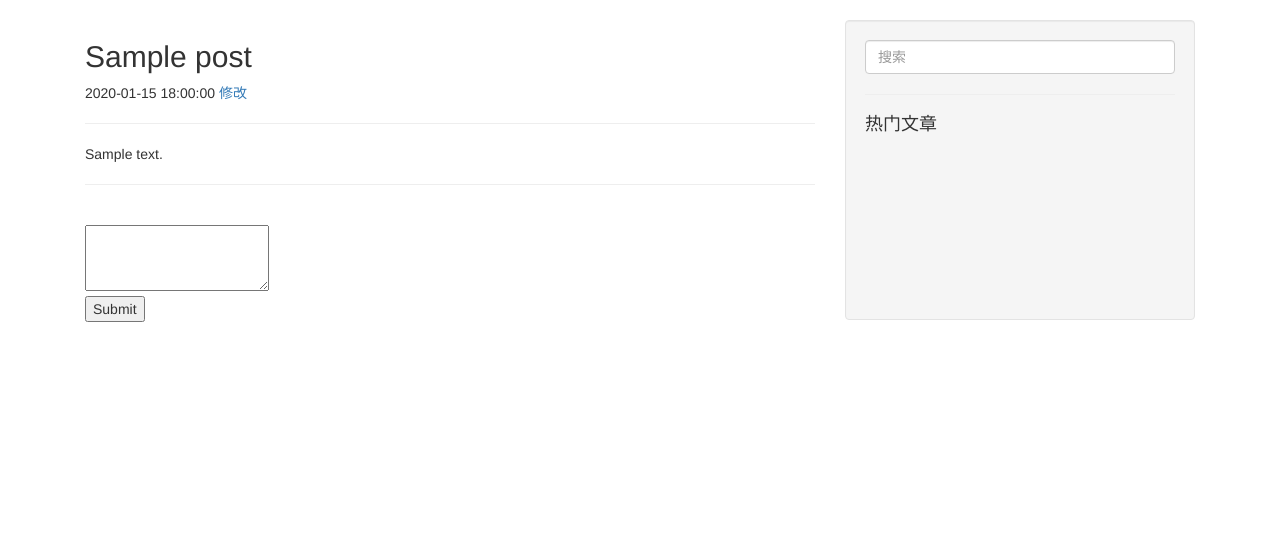
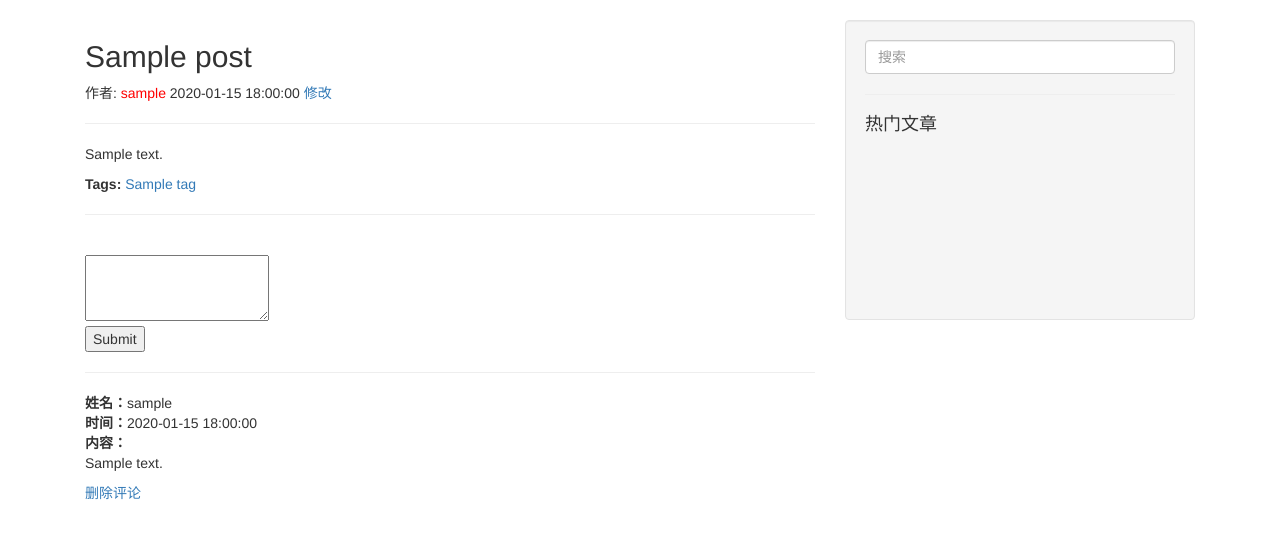
Before and after one commit to nzlikebox/bbs, a Django app: page /post/read/?post_id=1 in a window 1280 px wide. Shown: the part 101-640 px from the top of the page. Run offline with Django 3.2, Linux system fonts and the light colour scheme; tables that the repository leaves empty hold one stand-in row (values such as "Sample post"); data that the repository does not hold is empty; some libraries are stand-ins or nearby versions.

Commit message:
收尾工作‘

```diff
--- a/bbs/settings.py
+++ b/bbs/settings.py
@@ -49,7 +49,7 @@ MIDDLEWARE = [
     'django.contrib.auth.middleware.AuthenticationMiddleware',
     'django.contrib.messages.middleware.MessageMiddleware',
     'django.middleware.clickjacking.XFrameOptionsMiddleware',
-    'common.middleware.BlackListMiddleware',
+    # 'common.middleware.BlackListMiddleware',
 ]
 
 ROOT_URLCONF = 'bbs.urls'
--- a/bbs/urls.py
+++ b/bbs/urls.py
@@ -32,6 +32,8 @@ urlpatterns = [
     url(r'^post/edit/', post_views.post_edit),
     url(r'^post/search/', post_views.post_search),
     url(r'^post/top/', post_views.post_top),
+    url(r'^post/comment/', post_views.post_comment),
+    url(r'^post/tag_filter/', post_views.post_tag_filter),
 
     url(r'^user/register', user_views.user_register),
     url(r'^user/login', user_views.user_login),
--- a/post/models.py
+++ b/post/models.py
@@ -1,5 +1,6 @@
 from django.db import models
 
+from user.models import User
 # Create your models here.
 
 
@@ -7,3 +8,77 @@ class Post(models.Model):
     title = models.CharField(max_length=64)
     created = models.DateTimeField(auto_now_add=True)
     content = models.TextField()
+    uid = models.IntegerField()
+
+    @property
+    def auth(self):
+        if not hasattr(self, '_auth'):
+            self._auth = User.objects.get(id=self.uid)
+        return self._auth
+
+    def comments(self):       # 为什么没写@property在post_read.html中也能以post.comments这种形式调用
+        return Comment.objects.filter(post_id=self.id).order_by('-id')
+
+    # 返回跟本篇帖子有关的tag对象的方法
+    def tags(self):
+        relations = PostTagRelation.objects.filter(post_id=self.id).only('tag_id')
+        tag_id_list = [r.tag_id for r in relations]
+        return Tag.objects.filter(id__in=tag_id_list)
+
+    def update_tags(self, tag_names):
+        Tag.ensure_exist(tag_names)
+
+        update_names = set(tag_names)
+        exist_names = {t.name for t in self.tags()}
+
+        need_create_names = update_names - exist_names
+        PostTagRelation.add_post_tags(self.id, need_create_names)
+
+        need_delete_names = exist_names - update_names
+        PostTagRelation.del_post_tags(self.id, need_delete_names)
+
+
+class Comment(models.Model):
+    uid = models.IntegerField()
+    post_id = models.IntegerField()
+    created = models.DateTimeField(auto_now_add=True)
+    content = models.TextField()
+
+    def auth(self):
+        if not hasattr(self, '_auth'):
+            self._auth = User.objects.get(id=self.uid)
+            return self._auth
+
+
+class Tag(models.Model):
+    name = models.CharField(max_length=16, unique=True)
+
+    # 将用户输入的标签存入tag数据库中的方法
+    @classmethod
+    def ensure_exist(cls, names):
+        exist_names = {t.name for t in cls.objects.filter(name__in=names)}
+        new_names = set(names) - exist_names
+        new_tags = [cls(name=name) for name in new_names]
+        cls.objects.bulk_create(new_tags)
+
+    def posts(self):
+        post_id_obj_list = PostTagRelation.objects.filter(tag_id=self.id).only('post_id')
+        post_id_list = [p.post_id for p in post_id_obj_list]
+        return Post.objects.filter(id__in=post_id_list)
+
+
+class PostTagRelation(models.Model):
+    post_id = models.IntegerField()
+    tag_id = models.IntegerField()
+
+    @classmethod
+    def add_post_tags(cls, post_id, tag_names):
+        tags = Tag.objects.filter(name__in=tag_names).only('id')
+        new_relations = [cls(post_id=post_id, tag_id=t.id) for t in tags]
+        cls.objects.bulk_create(new_relations)
+
+    @classmethod
+    def del_post_tags(cls, post_id, tag_names):
+        tags = Tag.objects.filter(name__in=tag_names).only('id')
+        tag_id_list = [t.id for t in tags]
+        cls.objects.filter(post_id=post_id, tag_id__in=tag_id_list).delete()
--- a/post/templates/base.html
+++ b/post/templates/base.html
@@ -33,7 +33,7 @@
                 <li><a href="/user/info/">hello, {{request.session.nickname}}</a></li>
                 <li>
                     <a class="navbar-brand" href="/user/info">
-                        <img src="{{ request.session.avatar_url }}" height="25px" width="25px">
+                        <img src="{{ request.session.avatar }}" height="25px" width="25px">
                     </a>
                 </li>
                 <li><a href="/user/logout/">退出</a></li>
--- a/post/templates/post_read.html
+++ b/post/templates/post_read.html
@@ -2,6 +2,7 @@
 {% block container %}
     <h2>{{ post.title }}</h2>
     <div>
+        作者: <span style="color: red;">{{ post.auth.nickname }}</span>
         {{ post.created | date:"Y-m-d H:i:s" }}
         <a href="/post/edit/?post_id={{ post.id }}">修改</a>
         {% if request.session.uid == post.uid %}
@@ -17,17 +18,29 @@
         <div>
             <strong>Tags:</strong>
             {% for tag in post.tags %}
-                <a href="/post/tag/?tag_id={{ tag.id }}">{{ tag.name }}</a>
+                <a href="/post/tag_filter/?tag_id={{ tag.id }}">{{ tag.name }}</a>
             {% endfor %}
         </div>
     {% endif %}
 
     <hr>
 
-    <form action="/post/commnet/" method="POST">
+    <form action="/post/comment/" method="POST">
         {% csrf_token %}
-        <input type="hidden" name="post_id" value="{{ post_id }}"><br>
+        <input type="hidden" name="post_id" value="{{ post.id }}"><br>
         <textarea name="content" rows="3"></textarea><br>
         <input type="submit" name="发表评论">
     </form>
+
+    <hr>
+    <div>
+        {% for comment in post.comments %}
+            <p>
+                <div><strong>姓名：</strong>{{ comment.auth.nickname }}</div>
+                <div><strong>时间：</strong>{{ comment.created | date:"Y-m-d H:i:s" }}</div>
+                <div><strong>内容：</strong>{{ comment.content|safe|escape|linebreaks }}</div>
+                <div><a href="">删除评论</a></div>
+            </p>
+        {% endfor %}
+    </div>
 {% endblock %}
--- a/post/views.py
+++ b/post/views.py
@@ -3,22 +3,27 @@ from math import ceil
 from django.shortcuts import render, redirect
 
 from .models import Post
+from .models import Comment
+from .models import Tag
+from .models import PostTagRelation
 from post.helper import page_cache
 from post.helper import read_count
 from post.helper import get_top_n
-
+from user.helper import login_required
 
 # Create your views here.
 
 
+@login_required
 def post_create(request):
     if request.method == "POST":
         title = request.POST.get('title')
         content = request.POST.get('content')
-        post = Post.objects.create(title=title, content=content)
+        uid = request.session.get('uid')
+        post = Post.objects.create(title=title, content=content, uid=uid)
         return redirect('/post/read/?post_id=%s' % post.id)
     else:
-        return render(request, 'create_post.html')
+        return render(request, 'post_create.html')
 
 
 @read_count
@@ -41,6 +46,7 @@ def post_list(request):
     return render(request, 'post_list.html', {'posts': posts, 'pages': range(pages)})
 
 
+@login_required
 def post_edit(request):
     if request.method == "POST":
         post_id = int(request.POST.get('post_id'))
@@ -48,11 +54,22 @@ def post_edit(request):
         post.title = request.POST.get('title')
         post.content = request.POST.get('content')
         post.save()
+        str_tags = request.POST.get('tags')
+        tag_names1 = [x.strip() for x in str_tags.title().replace('，', ',').split(',') if x.strip()]
+        tag_names2 = []
+        for i in tag_names1:
+            tag_names2 += i.split(' ')
+        post.update_tags(tag_names2)
         return redirect('/post/read/?post_id={}'.format(post_id))
     else:
         post_id = int(request.GET.get('post_id'))
         post = Post.objects.get(id=post_id)
-        return render(request, 'post_edit.html', {'post': post})
+        relations = PostTagRelation.objects.filter(post_id=post_id).only('tag_id')
+        tag_id_list = [t.tag_id for t in relations]
+        tag_names_obj = Tag.objects.filter(id__in=tag_id_list)
+        tag_names_list = [t.name for t in tag_names_obj]
+        tags = ','.join(tag_names_list)
+        return render(request, 'post_edit.html', {'post': post, 'tags': tags})
 
 
 def post_search(request):
@@ -64,3 +81,19 @@ def post_search(request):
 def post_top(request):
     rank_data = get_top_n(10)
     return render(request, 'post_top.html', {'rank_data': rank_data})
+
+
+@login_required
+def post_comment(request):
+    # uid = request.session['uid']
+    uid = request.session.get('uid')
+    post_id = request.POST.get('post_id')
+    content = request.POST.get('content')
+    Comment.objects.create(uid=uid, post_id=post_id, content=content)
+    return redirect('/post/read/?post_id=%s' % post_id)
+
+
+def post_tag_filter(request):
+    tag_id = int(request.GET.get('tag_id'))
+    tag = Tag.objects.get(id=tag_id)
+    return render(request, 'post_tag_filter.html', {'posts': tag.posts()})
--- a/user/models.py
+++ b/user/models.py
@@ -14,3 +14,7 @@ class User(models.Model):
     icon = models.ImageField()
     age = models.IntegerField()
     sex = models.CharField(max_length=8, choices=SEX)
+
+    @property
+    def avatar(self):
+        return self.icon.url
--- a/user/views.py
+++ b/user/views.py
@@ -4,6 +4,7 @@ from django.http import HttpResponse
 
 from user.models import User
 from user.forms import RegisterForm
+from user.helper import login_required
 # Create your views here.
 
 
@@ -17,6 +18,7 @@ def user_register(request):
 
             request.session['uid'] = user.id
             request.session['nickname'] = user.nickname
+            request.session['avatar'] = user.avatar
             # return redirect('/user/info/')
             return HttpResponse('注册成功')
         else:
@@ -35,6 +37,7 @@ def user_login(request):
         if check_password(password, user.password):
             request.session['uid'] = user.id
             request.session['nickname'] = user.nickname
+            request.session['avatar'] = user.avatar
             return redirect('/user/info/')
         else:
             return render(request, 'user_login.html', {'error': '密码错误，请重新输入'})
@@ -46,6 +49,7 @@ def user_logout(request):
     return redirect('/user/login/')
 
 
+@login_required
 def user_info(request):
     uid = request.session.get('uid')
     user = User.objects.get(id=uid)
```
Also changed, not shown: post/templates/post_tag_filter.html (added, +13 -0 lines), user/helper.py (added, +11 -0 lines), medias/1575035012348.jpg (added), medias/IMG_20200607_050921.jpg (added), post/migrations/0002_post_uid.py (added), post/migrations/0003_comment.py (added), post/migrations/0004_posttagrelation_tag.py (added), post/templates/post_create.html (renamed from post/templates/create_post.html), 1 other file.
